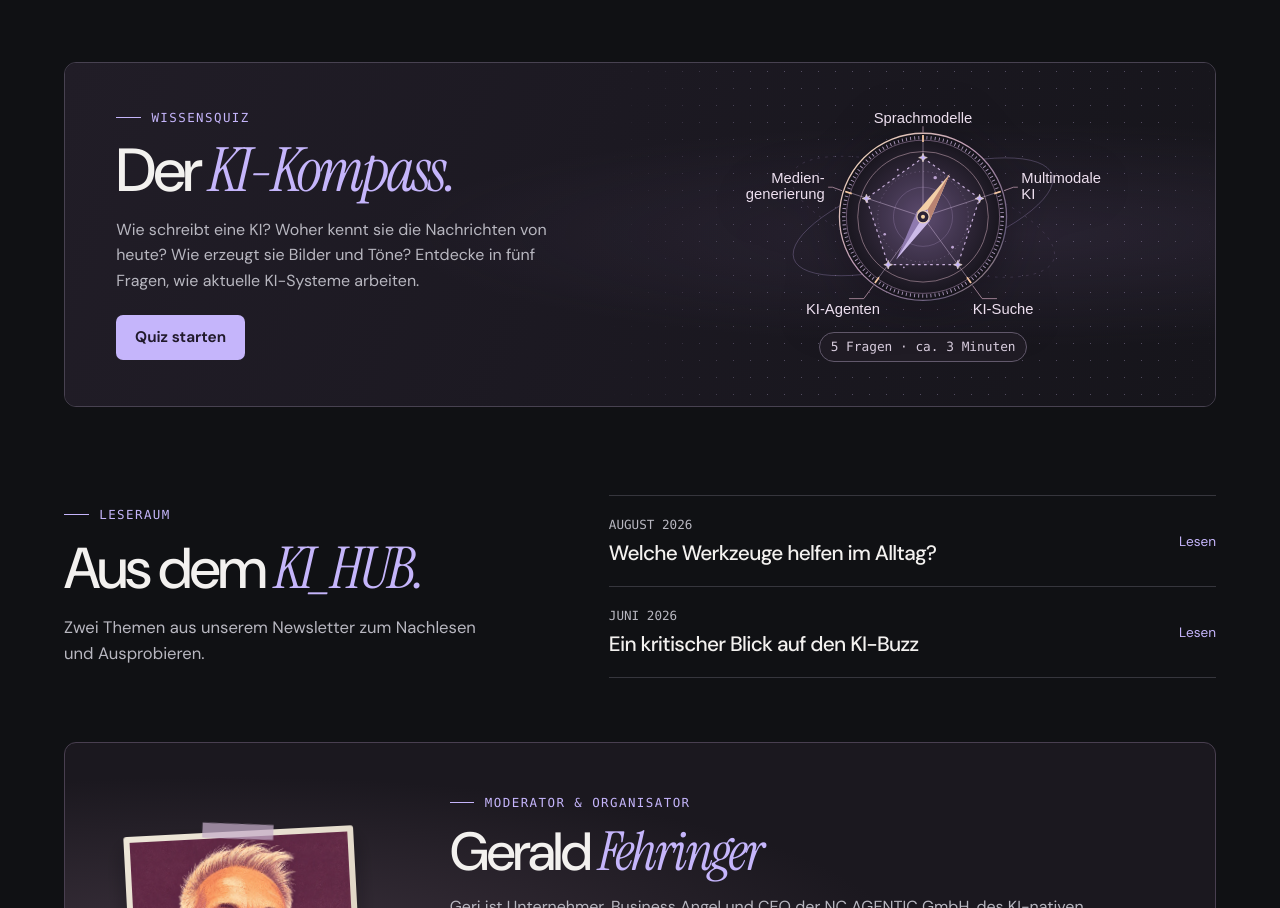
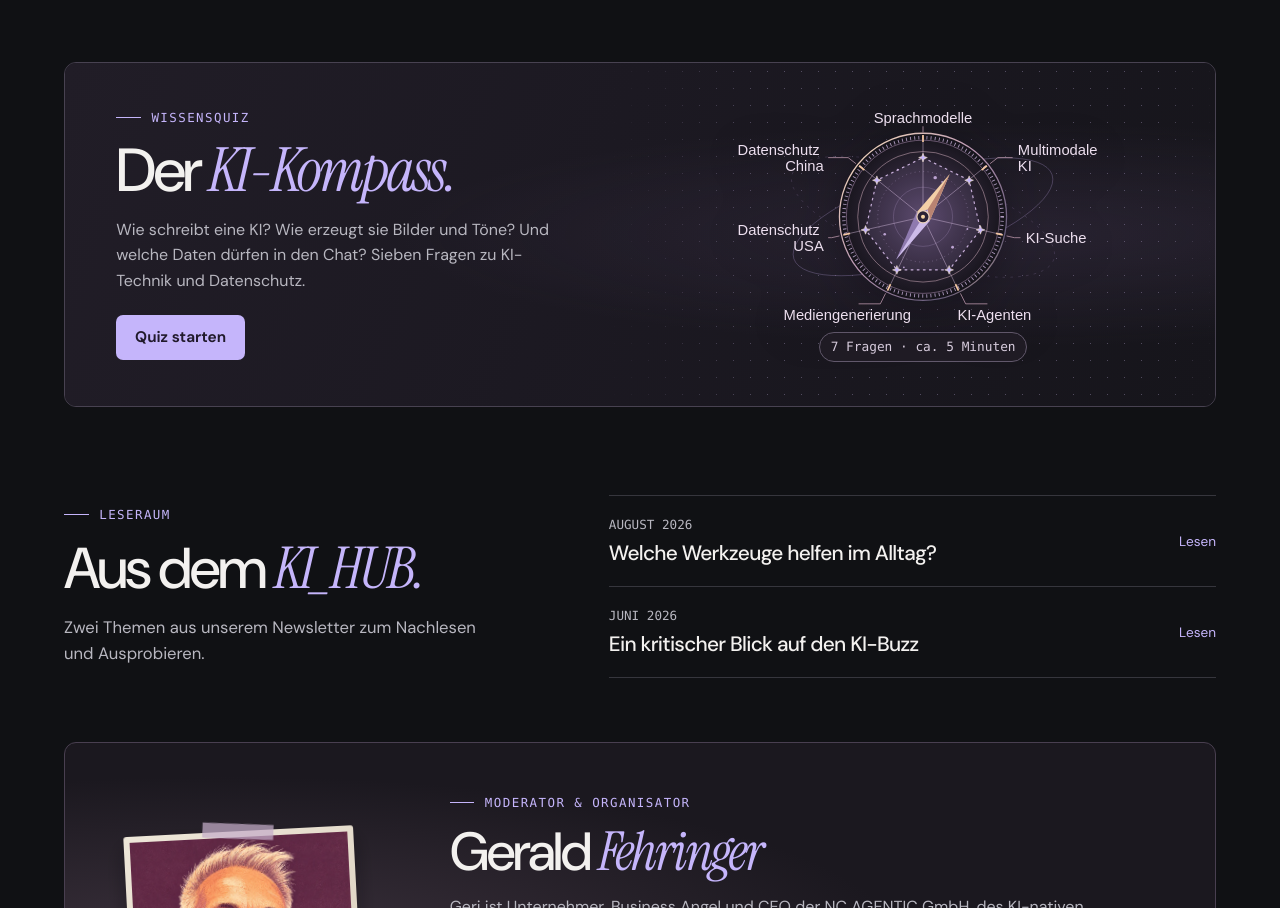
Before and after one commit to geraldfehringer/q21-ki-community, a plain HTML site: page index.html in a window 1280 px wide. Shown: the part 2013-2921 px from the top of the page. Drawn offline with Linux system fonts and the light colour scheme.

Commit message:
Teach US and China data privacy in two new AI quiz questions

```diff
--- a/index.html
+++ b/index.html
@@ -139,7 +139,7 @@
         <div class="quiz-invite-copy">
           <p class="overline section-label"><span></span> Wissensquiz</p>
           <h2 id="quiz-title" tabindex="-1">Der <em>KI-Kompass.</em></h2>
-          <p class="quiz-lead">Wie schreibt eine KI? Woher kennt sie die Nachrichten von heute? Wie erzeugt sie Bilder und Töne? Entdecke in fünf Fragen, wie aktuelle KI-Systeme arbeiten.</p>
+          <p class="quiz-lead">Wie schreibt eine KI? Wie erzeugt sie Bilder und Töne? Und welche Daten dürfen in den Chat? Sieben Fragen zu KI-Technik und Datenschutz.</p>
           <p class="quiz-score" hidden></p>
           <button class="quiz-launch" type="button" aria-expanded="false" aria-controls="quiz-panel" hidden>Quiz starten</button>
         </div>
@@ -155,19 +155,21 @@
               <g fill="none" stroke="#9d88bc"><ellipse rx="156" ry="50" transform="rotate(-18)" opacity=".36"/><ellipse rx="158" ry="52" transform="rotate(18)" opacity=".22" stroke-dasharray="3 6"/></g>
               <circle r="96" fill="url(#kompass-himmel)" stroke="url(#kompass-metall)" stroke-width="1.5"/>
               <g fill="none" class="compass-orbit"><circle r="91" stroke="#ad9abe" stroke-width="4" stroke-dasharray="1 3.75"/><circle r="88" stroke="#987d9e" stroke-width=".7"/><circle r="75" stroke="#b798a7" stroke-opacity=".7"/><circle r="52" stroke="#a68fb5" stroke-opacity=".57" stroke-dasharray="1 4"/><circle r="34" stroke="#a38bb9" stroke-opacity=".34"/></g>
-              <path d="M0 0V-86M0 0 82-27M0 0 51 70M0 0-51 70M0 0-82-27" fill="none" stroke="#d1bbd8" stroke-width=".8" opacity=".67"/>
+              <path d="M0 0V-86 M0 0 67-54 M0 0 84 19 M0 0 37 77 M0 0-37 77 M0 0-84 19 M0 0-67-54" fill="none" stroke="#d1bbd8" stroke-width=".8" opacity=".67"/>
               <g>
-                <use href="#kompass-peilstrich"/><use href="#kompass-peilstrich" transform="rotate(72)"/>
-                <use href="#kompass-peilstrich" transform="rotate(144)"/><use href="#kompass-peilstrich" transform="rotate(216)"/>
-                <use href="#kompass-peilstrich" transform="rotate(288)"/>
+                <use href="#kompass-peilstrich"/><use href="#kompass-peilstrich" transform="rotate(51.43)"/>
+                <use href="#kompass-peilstrich" transform="rotate(102.86)"/><use href="#kompass-peilstrich" transform="rotate(154.29)"/>
+                <use href="#kompass-peilstrich" transform="rotate(205.71)"/><use href="#kompass-peilstrich" transform="rotate(257.14)"/>
+                <use href="#kompass-peilstrich" transform="rotate(308.57)"/>
               </g>
-              <path d="M0 -97 V-104 M93 -30 L104 -34 H109 M57 79 L68 94 H85 M-57 79 L-68 94 H-85 M-93 -30 L-104 -34 H-109" fill="none" stroke="#bb98ac" stroke-width=".9"/>
+              <path d="M0 -97 V-104 M77 -61 L86 -68 H103 M96 22 L105 24 H112 M43 88 L49 100 H74 M-43 88 L-49 100 H-74 M-96 22 L-105 24 H-109 M-77 -61 L-86 -68 H-109" fill="none" stroke="#bb98ac" stroke-width=".9"/>
               <g fill="#bba3ce"><circle cx="-44" cy="20" r="1.5"/><circle cx="14" cy="-45" r="2"/><circle cx="22" cy="-40" r="1"/><circle cx="-29" cy="-54" r="1.1"/><circle cx="34" cy="35" r="1.6"/><circle cx="-22" cy="58" r="1"/><circle cx="51" cy="14" r="1.1"/></g>
-              <polygon id="quiz-constellation" points="0,-68 65,-21 40,55 -40,55 -65,-21" fill="#c0a8ef" fill-opacity=".09" stroke="#c8afda" stroke-width="1.35" stroke-dasharray="3 4"/>
+              <polygon id="quiz-constellation" points="0,-68 53,-42 66,15 30,61 -30,61 -66,15 -53,-42" fill="#c0a8ef" fill-opacity=".09" stroke="#c8afda" stroke-width="1.35" stroke-dasharray="3 4"/>
               <g fill="currentColor" stroke="#ffedc9" stroke-width=".6">
-                <use class="compass-point" href="#kompass-stern" x="0" y="-68"/><use class="compass-point" href="#kompass-stern" x="65" y="-21"/>
-                <use class="compass-point" href="#kompass-stern" x="40" y="55"/><use class="compass-point" href="#kompass-stern" x="-40" y="55"/>
-                <use class="compass-point" href="#kompass-stern" x="-65" y="-21"/>
+                <use class="compass-point" href="#kompass-stern" x="0" y="-68"/><use class="compass-point" href="#kompass-stern" x="53" y="-42"/>
+                <use class="compass-point" href="#kompass-stern" x="66" y="15"/><use class="compass-point" href="#kompass-stern" x="30" y="61"/>
+                <use class="compass-point" href="#kompass-stern" x="-30" y="61"/><use class="compass-point" href="#kompass-stern" x="-66" y="15"/>
+                <use class="compass-point" href="#kompass-stern" x="-53" y="-42"/>
               </g>
               <g id="quiz-bearing" transform="rotate(32)">
                 <path d="M0-58 9 0 0 10-9 0Z" fill="#f3cfa7"/><path d="m0-58 9 58-9 10Z" fill="#b98372"/>
@@ -177,13 +179,15 @@
             </g>
             <g fill="#eddfef" font-family="Arial,sans-serif" font-size="17" text-anchor="middle">
               <text x="210" y="17">Sprachmodelle</text>
-              <text text-anchor="start" x="323" y="86">Multimodale<tspan x="323" dy="18">KI</tspan></text>
-              <text x="302" y="237">KI-Suche</text>
-              <text x="118" y="237">KI-Agenten</text>
-              <text text-anchor="end" x="97" y="86">Medien-<tspan x="97" dy="18">generierung</tspan></text>
+              <text text-anchor="start" x="319" y="54">Multimodale <tspan x="319" dy="18">KI</tspan></text>
+              <text text-anchor="start" x="328" y="155">KI-Suche</text>
+              <text x="292" y="243">KI-Agenten</text>
+              <text x="123" y="243">Mediengenerierung</text>
+              <text text-anchor="end" x="96" y="146">Datenschutz <tspan x="96" dy="18">USA</tspan></text>
+              <text text-anchor="end" x="96" y="54">Datenschutz <tspan x="96" dy="18">China</tspan></text>
             </g>
           </svg>
-          <p class="quiz-chart-caption">5 Fragen · ca. 3 Minuten</p>
+          <p class="quiz-chart-caption">7 Fragen · ca. 5 Minuten</p>
         </div>
       </div>
       <div class="quiz-panel" id="quiz-panel" hidden>
@@ -205,7 +209,7 @@
         </div>
       </div>
       <details class="quiz-facts">
-        <summary>Fünf Fragen zum Selbsttesten öffnen</summary>
+        <summary>Sieben Fragen zum Selbsttesten öffnen</summary>
         <article data-topic="Sprachmodelle">
           <h3>Wie baut ein Sprachmodell eine Textantwort auf?</h3>
           <ol>
@@ -251,6 +255,24 @@
           </ol>
           <details><summary>Auflösung</summary><p>Beim Training lernt das Modell, in verrauschten Beispielen wieder Struktur zu erkennen. Beim Erzeugen startet es mit neuem Rauschen. Die Textbeschreibung lenkt das schrittweise Entrauschen. So entstehen je nach Modell Formen im Bild, Klänge im Audio oder Bewegungen im Video.</p><a href="https://aws.amazon.com/what-is/diffusion-model/" target="_blank" rel="noreferrer">AWS erklärt die Erzeugung von Bild, Ton und Video (Englisch)</a></details>
         </article>
+        <article data-topic="Datenschutz USA">
+          <h3>Ein KI-Chat verarbeitet Eingaben in den USA. Reicht „Training ausschalten“, damit dein Betrieb Kundenmails mit Namen einfügen darf?</h3>
+          <ol>
+            <li>Ja, denn durch die Einstellung bleiben die Mails im Betrieb.</li>
+            <li>Ja, wenn der Dienst den Chat nach der Antwort automatisch löscht.</li>
+            <li data-answer>Nein. Sowohl die Nutzung der Mails als auch die Übermittlung an diesen US-Empfänger müssen erlaubt sein.</li>
+          </ol>
+          <details><summary>Auflösung</summary><p>Schon beim Absenden erhält der Dienst die Mail. Dein Betrieb braucht eine Rechtsgrundlage für die Verarbeitung. Für die Übermittlung kann das EU-US Data Privacy Framework greifen, wenn genau dieser Empfänger aktuell zertifiziert ist und seine Zertifizierung die Daten abdeckt. Andernfalls braucht es einen anderen zulässigen Übermittlungsweg. Lass die Mail im Postfach, bis beides geklärt ist.</p><a href="https://www.datenschutz-berlin.de/themen/unternehmen-und-vereine/internationaler-datenverkehr/" target="_blank" rel="noreferrer">Berliner Datenschutzaufsicht zu Datenübermittlungen in die USA</a></details>
+        </article>
+        <article data-topic="Datenschutz China">
+          <h3>Euer Verein darf seine Mitgliederliste auswerten, aber nicht nach China übertragen. Wie lässt sich dafür ein Modell wie DeepSeek-R1 einsetzen?</h3>
+          <ol>
+            <li>Ihr ladet die Liste über eine verschlüsselte Verbindung in den Onlinedienst in China.</li>
+            <li data-answer>Ihr betreibt das Modell vollständig offline auf dem Vereinsrechner, ohne Datenversand oder Fernzugriff des Anbieters.</li>
+            <li>Ihr entfernt die Namen und ladet die Liste mit den persönlichen E-Mail-Adressen in den Onlinedienst in China.</li>
+          </ol>
+          <details><summary>Auflösung</summary><p>Entscheidend ist, wer die Daten erhält. Für China gibt es keinen Angemessenheitsbeschluss der EU. Ohne wirksame Garantien oder eine anwendbare gesetzliche Ausnahme darf die Liste nicht dorthin. Auch persönliche E-Mail-Adressen sind personenbezogen. Eine verschlüsselte Verbindung schützt den Transport. Beim vollständigen Offline-Betrieb bleibt die Liste dagegen im Verein.</p><a href="https://www.datenschutz.rlp.de/themen/ki-aus-nicht-eu-staaten" target="_blank" rel="noreferrer">Datenschutzaufsicht Rheinland-Pfalz zum Online- und Offline-Einsatz von KI</a></details>
+        </article>
       </details>
     </section>
     <section class="frame section reading" id="newsletter" aria-labelledby="reading-title">
```
